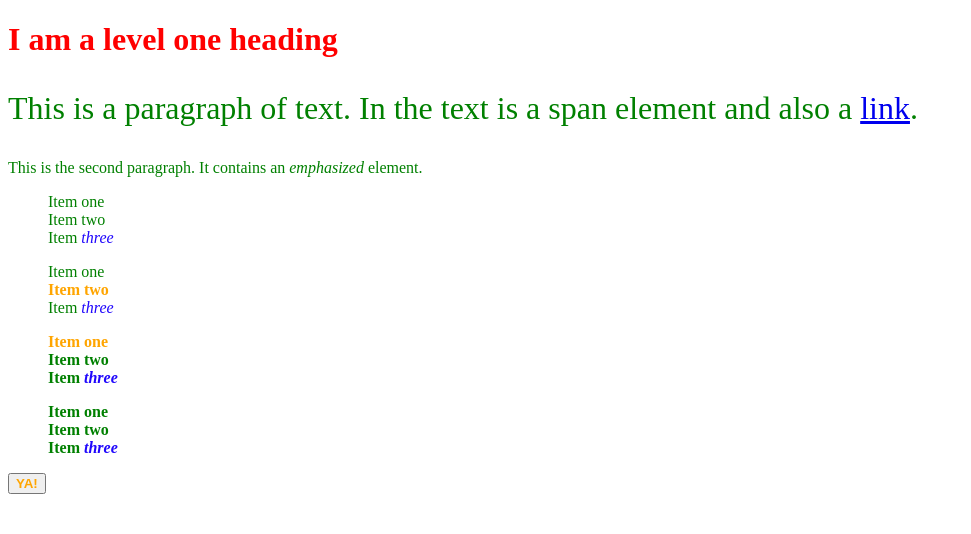
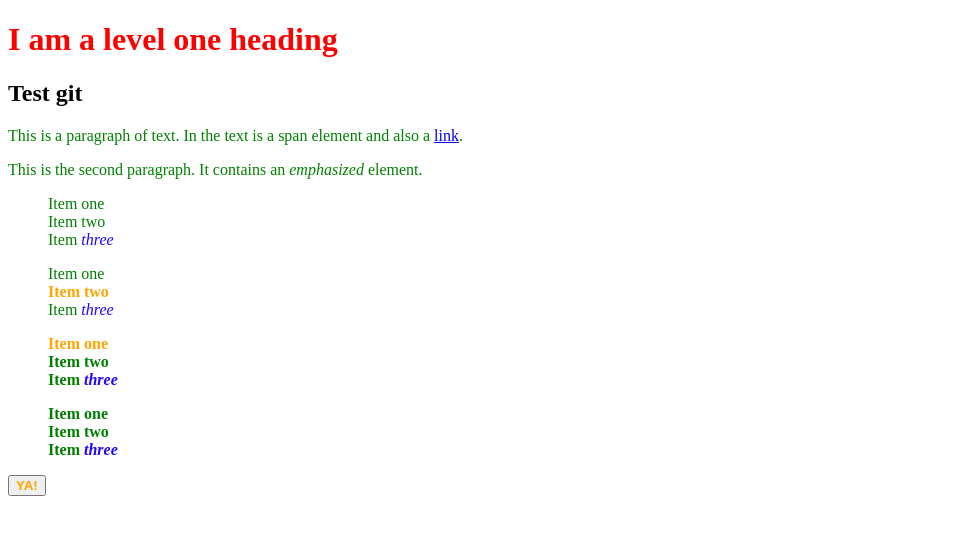
Before and after one commit to MarcKai0601/GitHub1017, a plain HTML site: page index.html in a window 1280 px wide. Shown: the whole page, without its empty margins (0-971 px from the left). Drawn offline with Linux system fonts and the light colour scheme.

Commit message:
index.HTML 新增標籤

```diff
--- a/index.html
+++ b/index.html
@@ -9,6 +9,7 @@
 <body>
 
     <h1>I am a level one heading</h1>
+    <h2>Test git </h2>
 
     <p>This is a paragraph of text. In the text is a <span>span element</span>
 and also a <a href="http://example.com">link</a>.</p>
```
